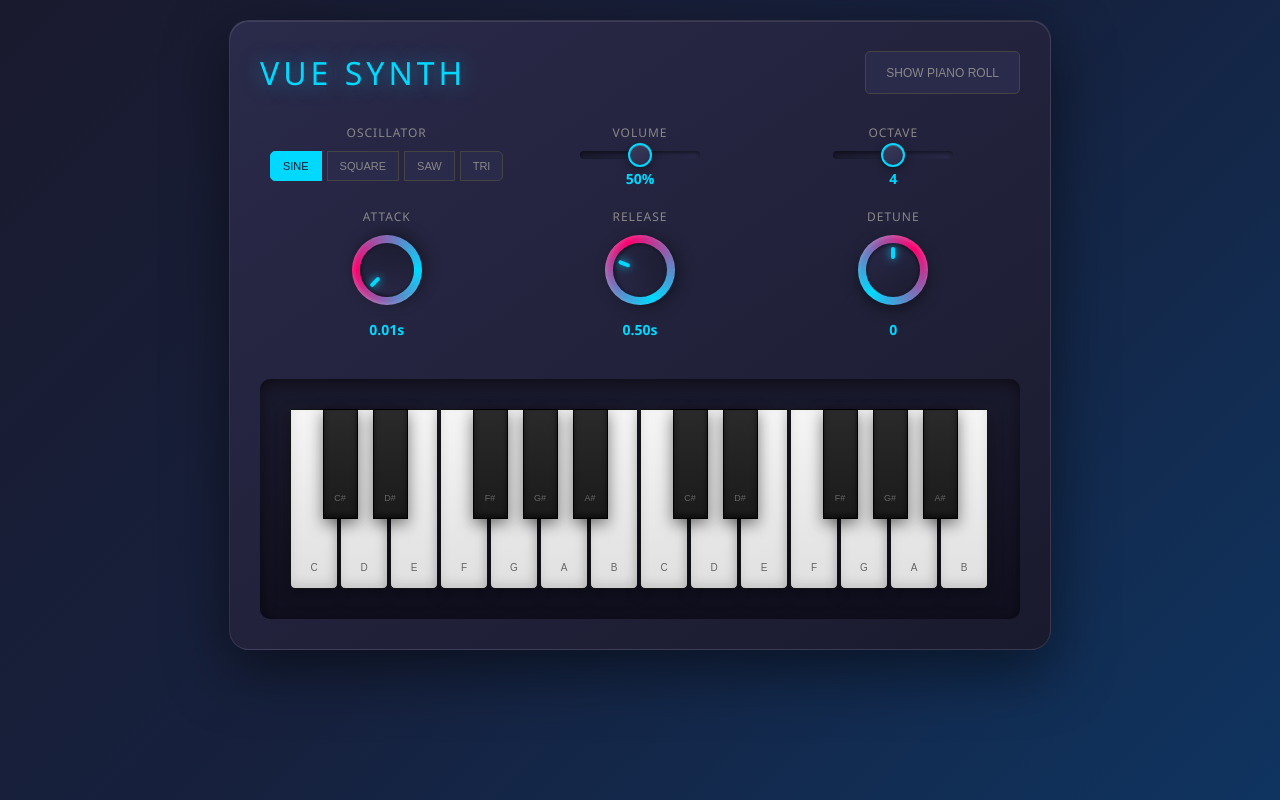
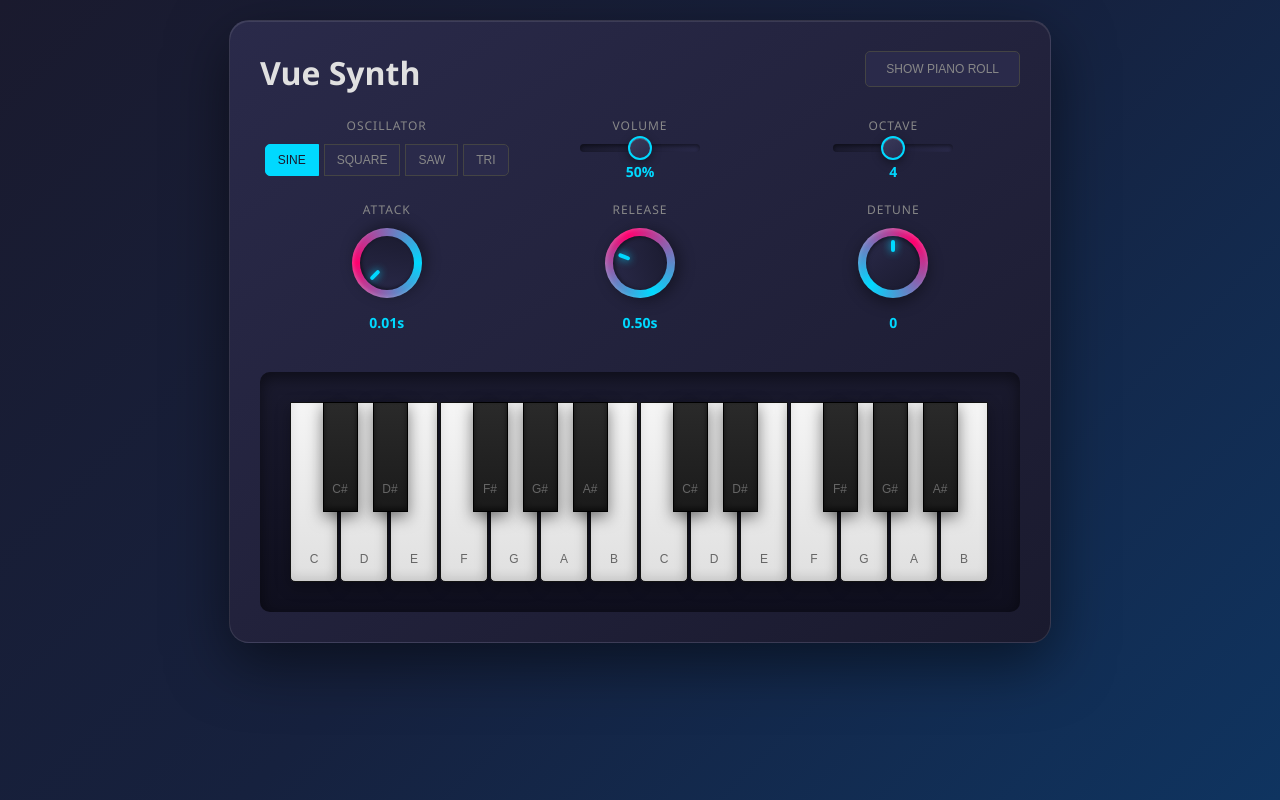
Before and after one commit to vladturda/vue-synth, a Vue app: page / in a window 1280 px wide. Built offline with nearby package versions, Linux system fonts and the light colour scheme.

Commit message:
Style updates and clean up

```diff
--- a/src/App.vue
+++ b/src/App.vue
@@ -1,20 +1,7 @@
-<script setup>
-import Synth from './components/Synth.vue'
-</script>
-
 <template>
     <Synth />
 </template>
 
-<style>
-
-h1 {
-  margin-bottom: 20px;
-  font-weight: 300;
-  letter-spacing: 4px;
-  text-transform: uppercase;
-  color: #00d9ff;
-  text-shadow: 0 0 20px rgba(0, 217, 255, 0.5);
-}
-
-</style>
+<script setup>
+import Synth from './components/Synth.vue'
+</script>
--- a/src/components/Key.vue
+++ b/src/components/Key.vue
@@ -89,7 +89,7 @@ defineEmits(['playNote', 'stopNote']);
   bottom: 15px;
   left: 50%;
   transform: translateX(-50%);
-  font-size: 10px;
+  font-size: 12px;
   color: #666;
   text-transform: uppercase;
   pointer-events: none;
@@ -97,6 +97,6 @@ defineEmits(['playNote', 'stopNote']);
 
 .key.black .key-label {
   color: #666;
-  font-size: 9px;
+  font-size: 12px;
 }
 </style>
--- a/src/components/PianoRoll.vue
+++ b/src/components/PianoRoll.vue
@@ -127,10 +127,6 @@ const noteWidth = computed(() => {
   return gridWidth.value / totalBeats;
 });
 
-const currentColumnPosition = computed(() => {
-  return currentTick.value * noteWidth.value;
-});
-
 let playTimeout = null;
 let noteId = 0;
 
@@ -150,7 +146,7 @@ function addNote(note, beat) {
         id: noteId++,
         note,
         start: beat,
-        duration: 8/8,
+        duration: 2/8,
         playing: false
       });
   }
@@ -163,7 +159,6 @@ function removeNote(note) {
   }
 }
 
-// Handle click on grid to add notes
 function onRowClick(event) {
   const rect = event.target.getBoundingClientRect();
 
@@ -174,6 +169,9 @@ function onRowClick(event) {
 }
 
 function clearNotes() {
+  notes.value.forEach(n => {
+    emit('stopNote', n.note);
+  });
   notes.value = [];
 }
 
@@ -278,6 +276,8 @@ onUnmounted(() => {
   border-radius: 5px;
   cursor: pointer;
   font-weight: bold;
+  text-transform: uppercase;
+  font-size: 12px;
 }
 
 .roll-btn:hover {
--- a/src/components/Synth.vue
+++ b/src/components/Synth.vue
@@ -301,7 +301,7 @@ onUnmounted(() => {
   background: #2a2a4a;
   color: #888;
   cursor: pointer;
-  font-size: 11px;
+  font-size: 12px;
   text-transform: uppercase;
   transition: all 0.2s;
 }
```
Also changed, not shown: index.html (+5 -4 lines).
